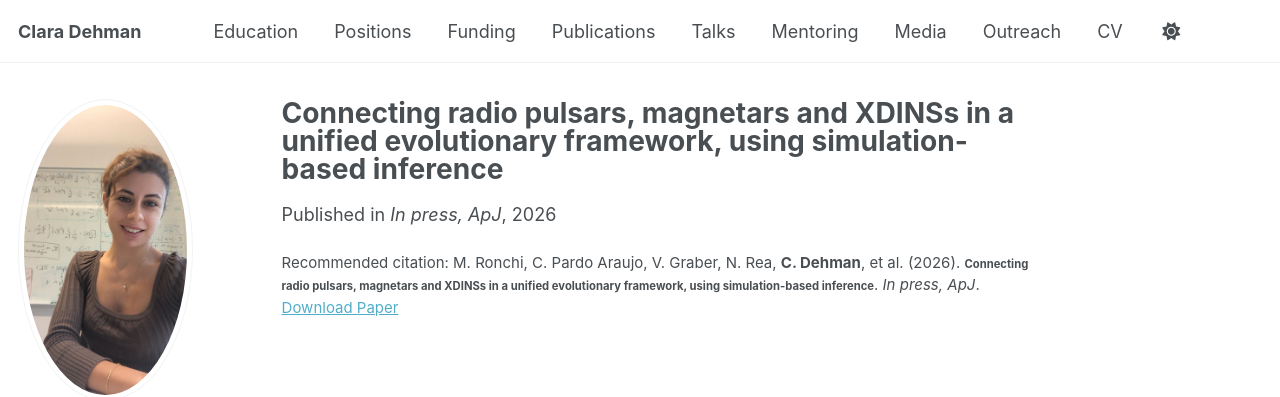
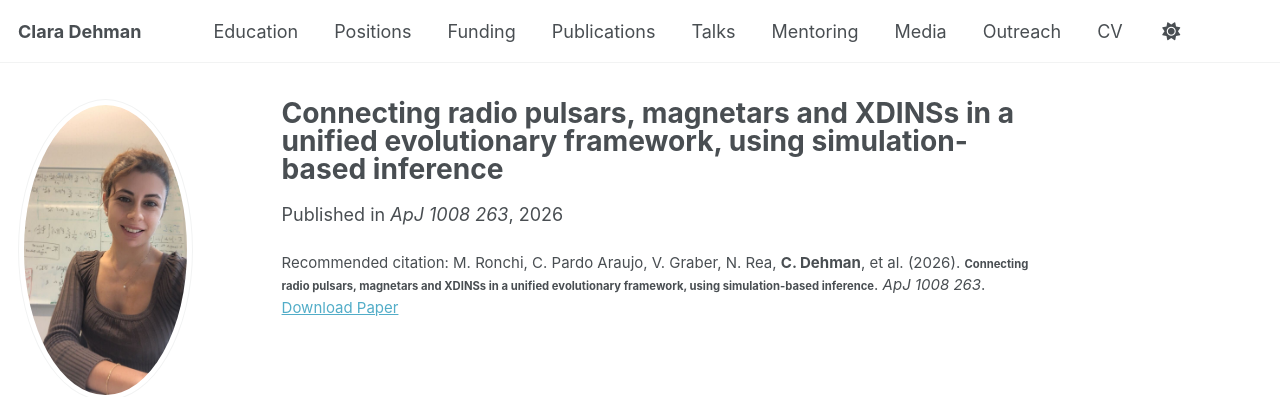
Before and after one commit to ClaraDehman/ClaraDehman.github.io, a Jekyll site: the page built from _publications/2026_06_15_Ronchi.md, in a window 1280 px wide and 1003 px high. Shown: the top 397 px of the window. Built offline with Jekyll 4.4.1, drawn with Linux system fonts in a browser that asks for light colours; some web fonts are replaced.

Commit message:
Update 2026_06_15_Ronchi.md

```diff
--- a/_publications/2026_06_15_Ronchi.md
+++ b/_publications/2026_06_15_Ronchi.md
@@ -1,13 +1,14 @@
 ---
 title: "Connecting radio pulsars, magnetars and XDINSs in a unified evolutionary framework, using simulation-based inference"
 collection: publications
-category: press
+category: published
 permalink: /publication/2026-population-synthesis
 excerpt: 'Connecting radio pulsars, magnetars, and XDINSs in a unified evolutionary framework using simulation-based inference'
-date: 2026-09-1
-venue: 'In press, ApJ'
+date: 2026-09-09
+venue: 'ApJ 1008 263'
 paperurl: '/files/Ronchi2026_popsyn.pdf'
 arxivurl: 'https://arxiv.org/abs/2609.00962'
+doi: 'https://doi.org/10.3847/1538-4357/ae96ac'
 authors: "<strong>23.</strong> M. Ronchi, C. Pardo Araujo, V, Graber, N. Rea, <strong><u>C. Dehman</u></strong>, et al."
-citation: 'M. Ronchi, C. Pardo Araujo, V. Graber, N. Rea, <strong>C. Dehman</strong>, et al. (2026). <small><strong>Connecting radio pulsars, magnetars and XDINSs in a unified evolutionary framework, using simulation-based inference</strong></small>. <em>In press, ApJ</em>.'
+citation: 'M. Ronchi, C. Pardo Araujo, V. Graber, N. Rea, <strong>C. Dehman</strong>, et al. (2026). <small><strong>Connecting radio pulsars, magnetars and XDINSs in a unified evolutionary framework, using simulation-based inference</strong></small>. <em>ApJ 1008 263</em>.'
 ---
```
